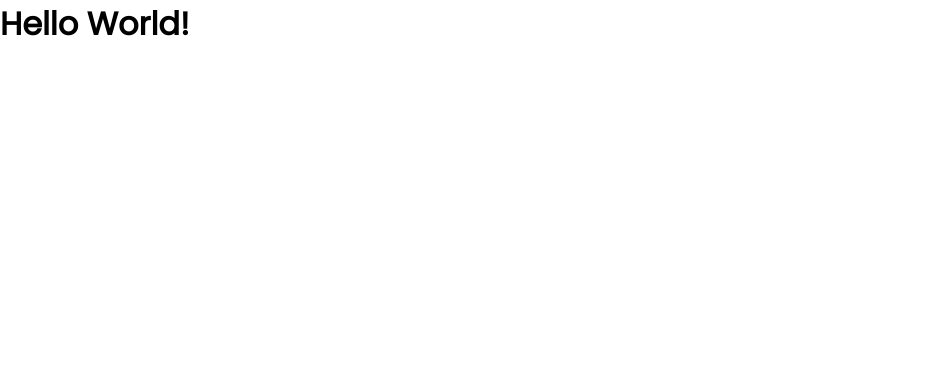
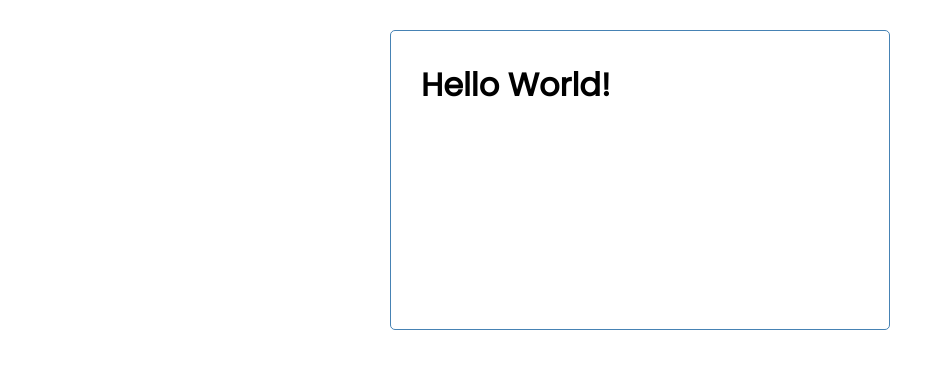
Before and after one commit to quackness/vue-task-creator, a Vue app: page / in a window 1280 px wide. Shown: the top 368 px of the page, without its empty margins (0-951 px from the left). Built offline with nearby package versions, Linux system fonts and the light colour scheme.

Commit message:
add a .container class

```diff
--- a/src/App.vue
+++ b/src/App.vue
@@ -1,11 +1,10 @@
 <template>
-<h1>Hello World!</h1>
-<h3></h3>
+  <div class="container">
+    <h1>Hello World!</h1>
+  </div>
 </template>
 
 <script>
-
-
 export default {
   name: 'App',
   components: {
```
